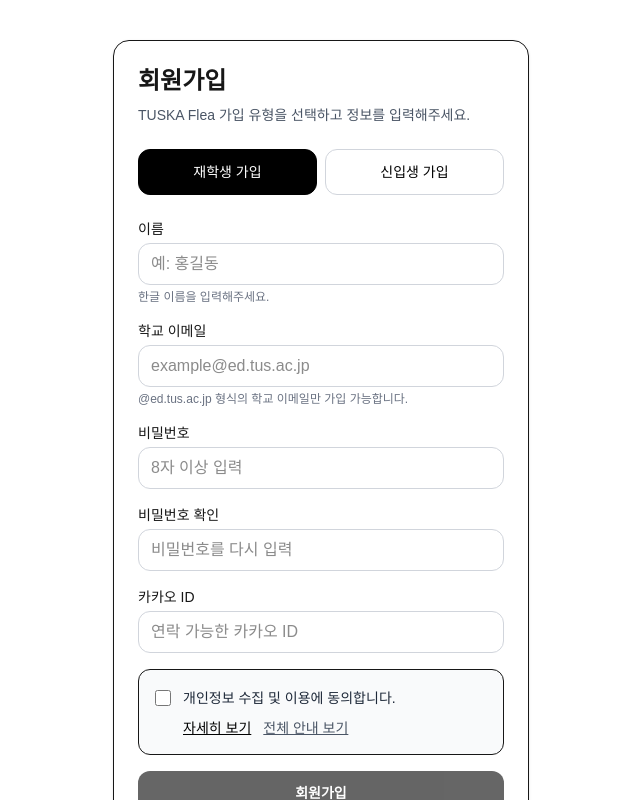
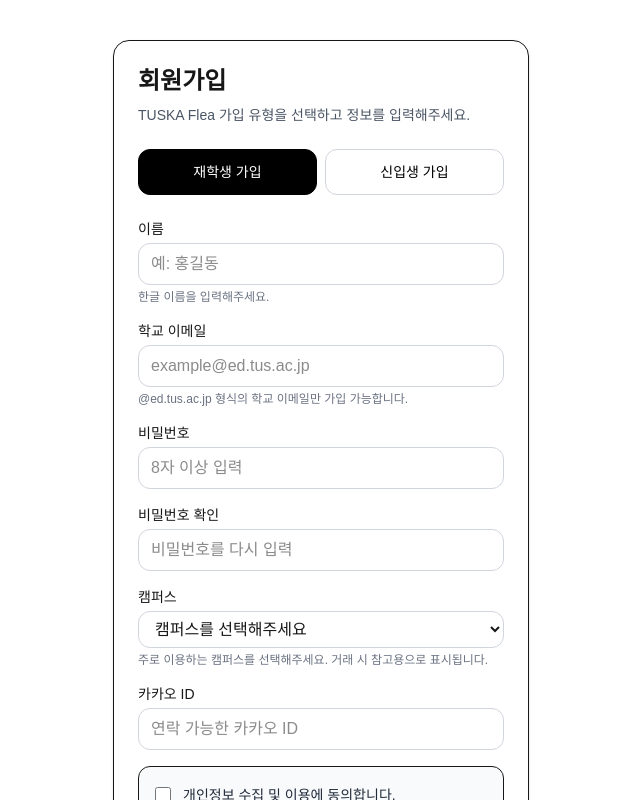
Before and after one commit to dohbee/TUSKA-flea, a Next.js app: page /signup in a window 1280 px wide. Shown: the top 800 px of the page, without its empty margins (319-959 px from the left). Built offline with nearby package versions, Linux system fonts and the light colour scheme; no server answers.

Commit message:
add campus to profile

```diff
--- a/components/auth/signup-form.tsx
+++ b/components/auth/signup-form.tsx
@@ -21,6 +21,7 @@ export default function SignupForm() {
   const [loading, setLoading] = useState(false);
   const [agreedToPrivacy, setAgreedToPrivacy] = useState(false);
   const [showPrivacySummary, setShowPrivacySummary] = useState(false);
+  const [campus, setCampus] = useState("");
 
   function validateForm() {
   if (!/^[가-힣]{2,5}$/.test(fullName)) {
@@ -50,13 +51,14 @@ export default function SignupForm() {
   if (signupType === "freshman" && !inviteCode) {
     return "신입생 가입은 초대코드가 필요합니다.";
   }
+  if (!campus) {
+    return "소속 캠퍼스를 선택해주세요.";
+  }
   if (!agreedToPrivacy) {
     return "개인정보 수집 및 이용에 동의해주세요.";
   }
 
-  return null;
-}
-
+  }
 const handleSubmit = async (e: React.FormEvent<HTMLFormElement>) => {
   e.preventDefault();
 
@@ -89,6 +91,7 @@ const handleSubmit = async (e: React.FormEvent<HTMLFormElement>) => {
           contact_kakao_id: contactKakaoId,
           auth_type: authType,
           user_status: userStatus,
+          campus,
           school_email:
             signupType === "student" ? email : null,
           invite_code:
@@ -112,6 +115,7 @@ const handleSubmit = async (e: React.FormEvent<HTMLFormElement>) => {
     setConfirmPassword("");
     setContactKakaoId("");
     setInviteCode("");
+    setCampus("");
     setAgreedToPrivacy(false);
     setShowPrivacySummary(false);
   } catch (err) {
@@ -240,6 +244,25 @@ const handleSubmit = async (e: React.FormEvent<HTMLFormElement>) => {
             className="w-full rounded-xl border border-gray-300 px-3 py-2 outline-none focus:border-black"
           />
         </div>
+        <div>
+        <label htmlFor="campus" className="mb-1 block text-sm font-medium">
+            캠퍼스
+        </label>
+        <select
+            id="campus"
+            value={campus}
+            onChange={(e) => setCampus(e.target.value)}
+            className="w-full rounded-xl border border-gray-300 bg-white px-3 py-2 outline-none focus:border-black"
+        >
+            <option value="">캠퍼스를 선택해주세요</option>
+            <option value="kagurazaka">神楽坂</option>
+            <option value="noda">野田</option>
+            <option value="katsushika">葛飾</option>
+        </select>
+        <p className="mt-1 text-xs text-gray-500">
+            주로 이용하는 캠퍼스를 선택해주세요. 거래 시 참고용으로 표시됩니다.
+        </p>
+        </div>
 
         <div>
           <label
--- a/components/posts/post-detail.tsx
+++ b/components/posts/post-detail.tsx
@@ -27,6 +27,7 @@ interface PostData {
 
 interface AuthorProfile {
   display_name: string;
+  campus: "kagurazaka" | "noda" | "katsushika" | null;
   contact_kakao_id: string | null;
 }
 
@@ -49,6 +50,12 @@ export default function PostDetail({ postId }: PostDetailProps) {
   const [error, setError] = useState<string | null>(null);
 
   const router = useRouter();
+
+  const campusLabelMap = {
+  kagurazaka: "神楽坂",
+  noda: "野田",
+  katsushika: "葛飾",
+} as const;
 
   const fetchPost = async () => {
     setLoading(true);
@@ -97,7 +104,7 @@ setCurrentUserId(user.id);
       // 작성자 프로필 조회
       const { data: profileData, error: profileError } = await supabase
         .from("profiles")
-        .select("display_name, contact_kakao_id")
+        .select("display_name, contact_kakao_id, campus")
         .eq("id", postData.user_id)
         .maybeSingle();
 
@@ -240,6 +247,10 @@ setCurrentUserId(user.id);
             <span className="font-medium">이름: </span>
             {author?.display_name ?? "알 수 없음"}
           </div>
+        <div>
+            <span className="font-medium">캠퍼스: </span>
+            {author?.campus ? campusLabelMap[author.campus] : "미등록"}
+        </div>
 
           <div>
             <span className="font-medium">카카오 ID: </span>
--- a/types/profile.ts
+++ b/types/profile.ts
@@ -6,6 +6,7 @@ export type UserStatus =
 
 export type AuthType = "school_email" | "invite_code";
 
+export type Campus = "kagurazaka" | "noda" | "katsushika"
 export interface Profile {
   id: string;
   display_name: string;
@@ -13,6 +14,7 @@ export interface Profile {
   user_status: UserStatus;
   auth_type: AuthType;
   contact_kakao_id: string | null;
+  campus: Campus | null;
   created_at: string;
   updated_at: string;
 }
```
